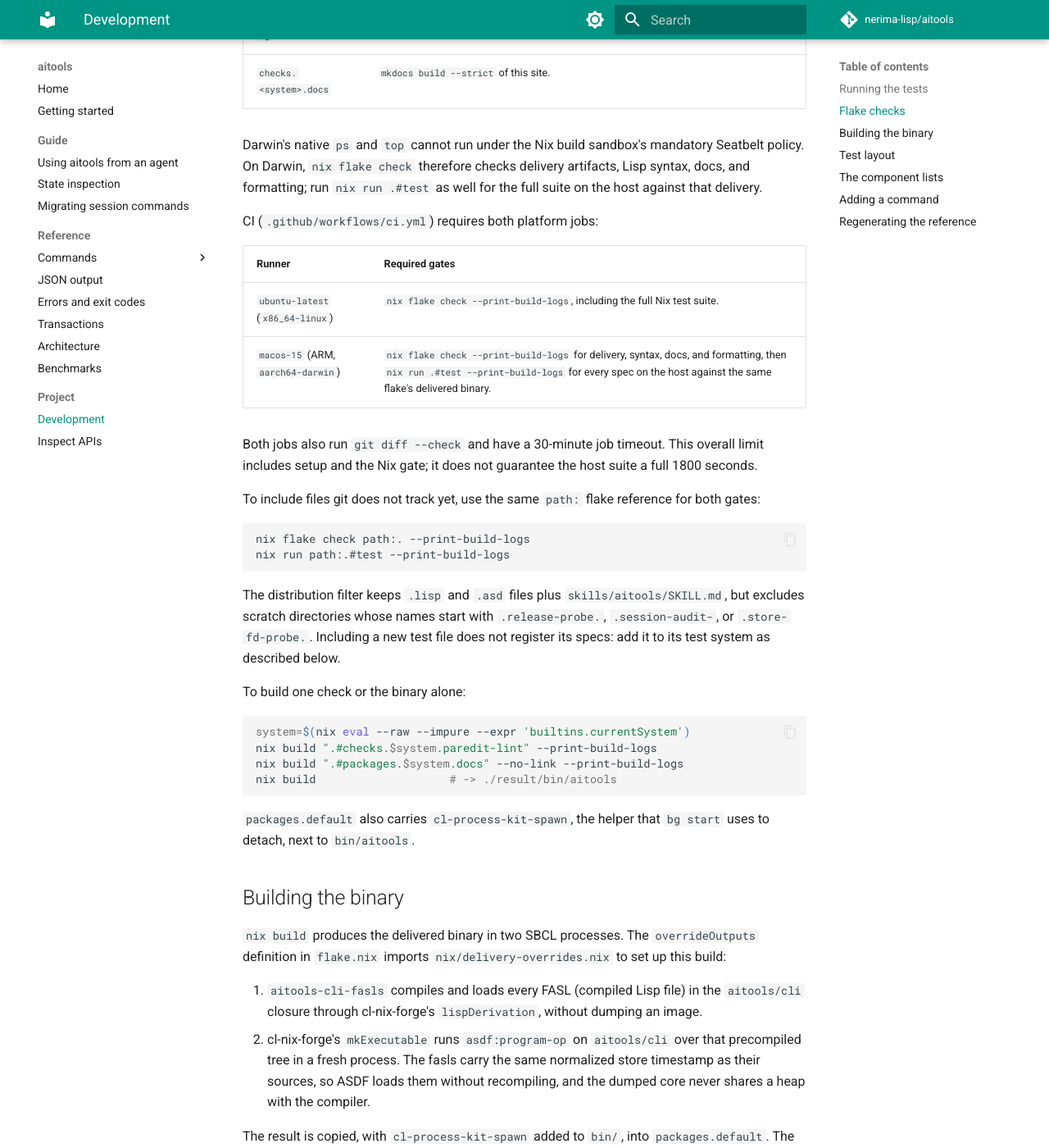
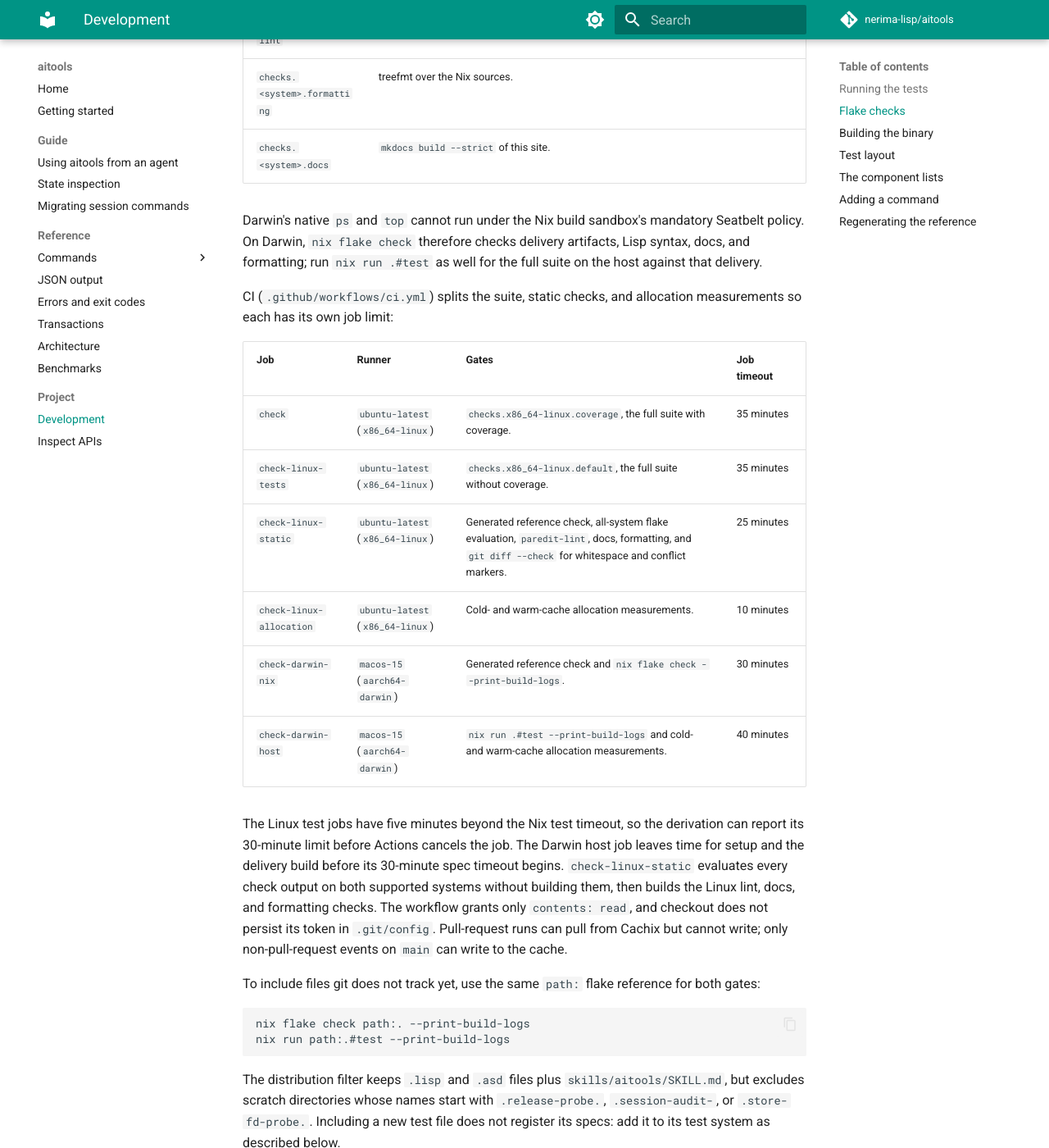
Before and after one commit to nerima-lisp/aitools, an MkDocs documentation site: the page built from docs/src/project/development.md, in a window 1280 px wide and 1400 px high, scrolled down 2053 px. Shown: the whole window at 82% size. Built offline with MkDocs 1.6.1 and Material for MkDocs 9.7.7, drawn with Linux system fonts in a browser that asks for light colours; comment, search, counter and statistics services are not loaded; some of the changed text lies outside the part shown.

Commit message:
docs: describe split CI budgets

```diff
--- a/docs/src/project/development.md
+++ b/docs/src/project/development.md
@@ -73,8 +73,8 @@ JSON results appear only after all specs finish. If the run is interrupted,
 use stderr's `[start]` and `[end]` lines to identify the last attempted spec;
 an incomplete run is not a passing gate.
 
-The Linux `checks.x86_64-linux.default` test gate uses
-`timeoutSeconds = 1800`. The host runner uses
+The Linux `checks.x86_64-linux.default` and `checks.x86_64-linux.coverage`
+test gates use `timeoutSeconds = 1800`. The host runner uses
 `timeout -k 30s 1800s`: it sends the timeout signal after 1800 seconds and
 forces termination after another 30 seconds if the process is still running.
 
@@ -90,6 +90,7 @@ by platform:
 | Check | What it runs |
 |---|---|
 | `checks.x86_64-linux.default` | The full Nix test suite against the pinned dependencies. `CL_PROCESS_KIT_SPAWN` is set so the `bg` specs run, and `AITOOLS_E2E_BINARY` points `t/e2e/` at the delivered package. |
+| `checks.x86_64-linux.coverage` | The full suite with `AITOOLS_COVERAGE=1`, using the same delivered package and test dependencies. |
 | `checks.aarch64-darwin.default` | Delivery artifacts: the host test runner and spawn helper must be executable, and the delivered binary's `schema` must return `status: ok` with nonempty, uniquely named commands. It does not run the full suite. |
 | `checks.<system>.paredit-lint` | paredit-cli's structural lint over every Lisp source in the filtered distribution tree: delimiters must balance. It does not check layout. |
 | `checks.<system>.formatting` | treefmt over the Nix sources. |
@@ -100,16 +101,27 @@ mandatory Seatbelt policy. On Darwin, `nix flake check` therefore checks
 delivery artifacts, Lisp syntax, docs, and formatting; run `nix run .#test`
 as well for the full suite on the host against that delivery.
 
-CI (`.github/workflows/ci.yml`) requires both platform jobs:
+CI (`.github/workflows/ci.yml`) splits the suite, static checks, and allocation
+measurements so each has its own job limit:
 
-| Runner | Required gates |
-|---|---|
-| `ubuntu-latest` (`x86_64-linux`) | `nix flake check --print-build-logs`, including the full Nix test suite. |
-| `macos-15` (ARM, `aarch64-darwin`) | `nix flake check --print-build-logs` for delivery, syntax, docs, and formatting, then `nix run .#test --print-build-logs` for every spec on the host against the same flake's delivered binary. |
+| Job | Runner | Gates | Job timeout |
+|---|---|---|---|
+| `check` | `ubuntu-latest` (`x86_64-linux`) | `checks.x86_64-linux.coverage`, the full suite with coverage. | 35 minutes |
+| `check-linux-tests` | `ubuntu-latest` (`x86_64-linux`) | `checks.x86_64-linux.default`, the full suite without coverage. | 35 minutes |
+| `check-linux-static` | `ubuntu-latest` (`x86_64-linux`) | Generated reference check, all-system flake evaluation, `paredit-lint`, docs, formatting, and `git diff --check` for whitespace and conflict markers. | 25 minutes |
+| `check-linux-allocation` | `ubuntu-latest` (`x86_64-linux`) | Cold- and warm-cache allocation measurements. | 10 minutes |
+| `check-darwin-nix` | `macos-15` (`aarch64-darwin`) | Generated reference check and `nix flake check --print-build-logs`. | 30 minutes |
+| `check-darwin-host` | `macos-15` (`aarch64-darwin`) | `nix run .#test --print-build-logs` and cold- and warm-cache allocation measurements. | 40 minutes |
 
-Both jobs also run `git diff --check` and have a 30-minute job timeout.
-This overall limit includes setup and the Nix gate; it does not guarantee
-the host suite a full 1800 seconds.
+The Linux test jobs have five minutes beyond the Nix test timeout, so the
+derivation can report its 30-minute limit before Actions cancels the job.
+The Darwin host job leaves time for setup and the delivery build before its
+30-minute spec timeout begins.
+`check-linux-static` evaluates every check output on both supported systems
+without building them, then builds the Linux lint, docs, and formatting checks.
+The workflow grants only `contents: read`, and checkout does not persist its
+token in `.git/config`. Pull-request runs can pull from Cachix but cannot write;
+only non-pull-request events on `main` can write to the cache.
 
 To include files git does not track yet, use the same `path:` flake reference
 for both gates:
```
